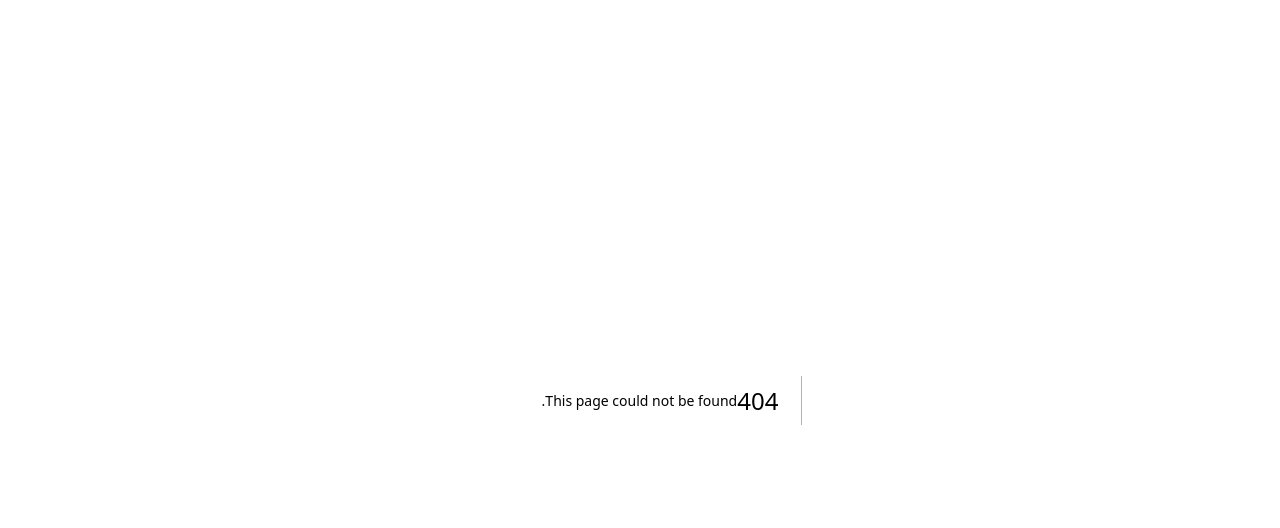
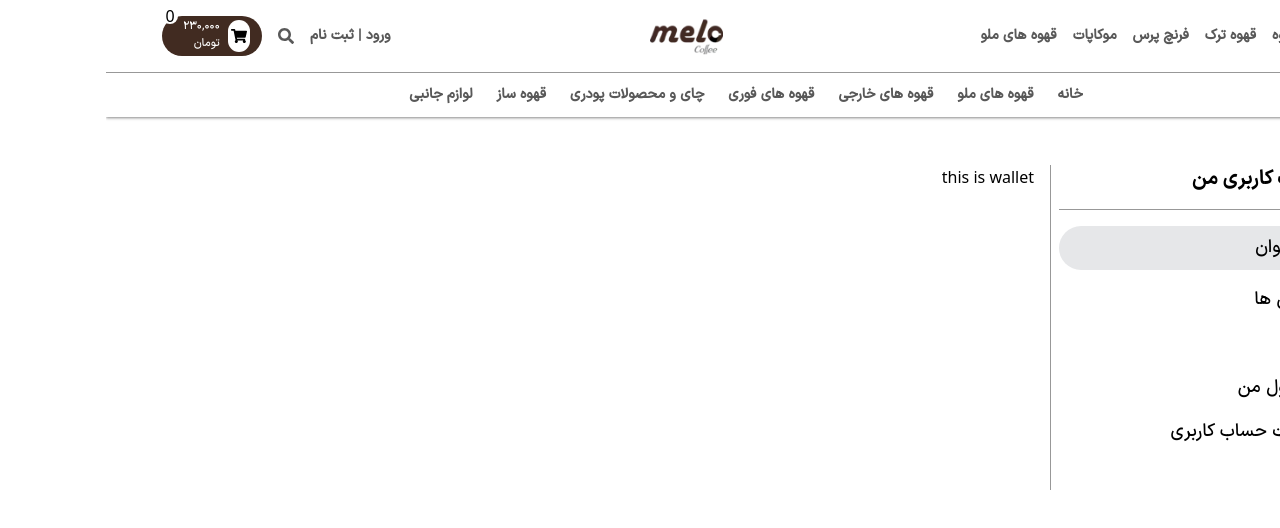
Before and after one commit to mohammadmehdidalvandii/mello-coffee, a Next.js app: page /PanelUser/MyWallet in a window 1280 px wide. Before the commit this address had no page. Shown: the top 528 px of the page. Built offline with nearby package versions, Linux system fonts and the light colour scheme.

Commit message:
created page panelUser/MyWallet

```diff
--- /dev/null
+++ b/src/app/PanelUser/MyWallet/page.tsx
@@ -0,0 +1,12 @@
+import React from 'react';
+import Layout from '@/components/layout/UserPanelLayout';
+
+function page() {
+  return (
+    <Layout>
+        this is wallet
+    </Layout>
+  )
+}
+
+export default page
--- a/src/components/module/Sidebar/Sidebar.tsx
+++ b/src/components/module/Sidebar/Sidebar.tsx
@@ -17,10 +17,7 @@ const Sidebar:React.FC =()=>{
                     <Link href='/PanelUser/AddressUser' className='block font-iranMedium text-lg'>آدرس</Link>
                 </li>
                 <li className="block mb-4">
-                    <Link href='' className='block font-iranMedium text-lg'>روش های پرداخت</Link>
-                </li>
-                <li className="block mb-4">
-                    <Link href='' className='block font-iranMedium text-lg'>کیف پول من</Link>
+                    <Link href='/PanelUser/MyWallet' className='block font-iranMedium text-lg'>کیف پول من</Link>
                 </li>
                 <li className="block mb-4">
                     <Link href='' className='block font-iranMedium text-lg'>اطلاعات حساب کاربری</Link>
```
